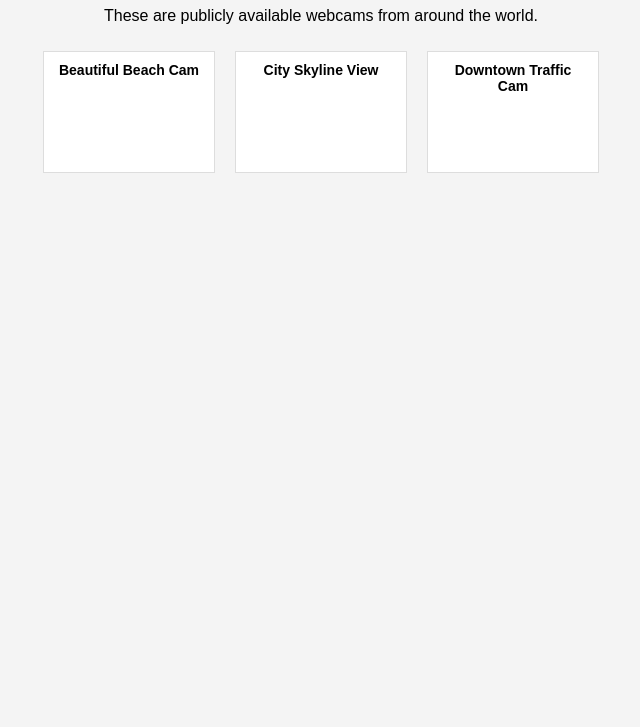
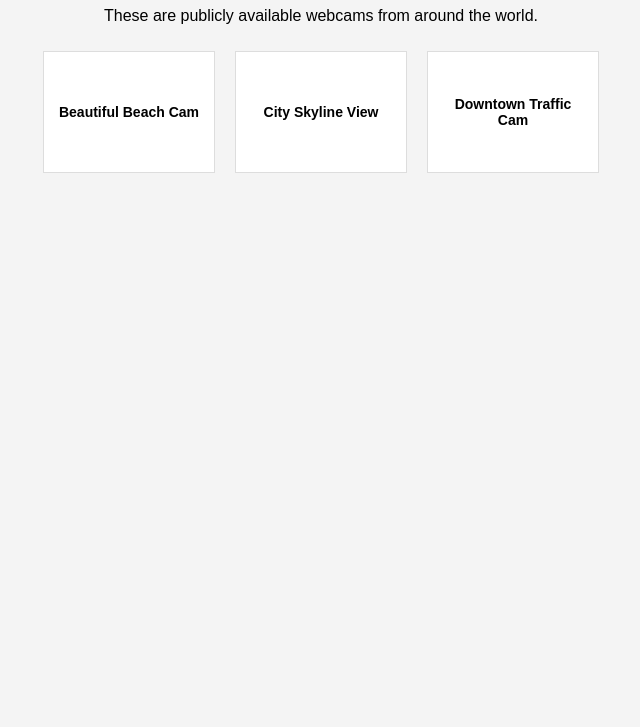
Before and after one commit to StefanStoilov777/hostinger, a plain HTML site: page index.html in a window 1280 px wide. Shown: the part 73-800 px from the top of the page, without its empty margins (319-959 px from the left). Drawn offline with Linux system fonts and the light colour scheme.

Commit message:
Update index.html

```diff
--- a/index.html
+++ b/index.html
@@ -28,6 +28,9 @@
             cursor: pointer;
             transition: all 0.3s ease;
             overflow: hidden;
+            display: flex;
+            align-items: center;
+            justify-content: center;
         }
         .camera.expanded {
             width: 400px;
@@ -52,6 +55,8 @@
     <p>These are publicly available webcams from around the world.</p>
     <div class="camera-container" id="camera-container"></div>
     <script>
+        let activeCamera = null;
+
         fetch('cameras.json')
             .then(response => response.json())
             .then(data => {
@@ -72,6 +77,8 @@
                             this.innerHTML = `<h3>${this.dataset.description}</h3><iframe src="${this.dataset.url}" allowfullscreen></iframe>`;
                             activeCamera = this;
                         } else {
+                            this.classList.remove('expanded');
+                            this.innerHTML = `<h3>${this.dataset.description}</h3>`;
                             activeCamera = null;
                         }
                     };
```
